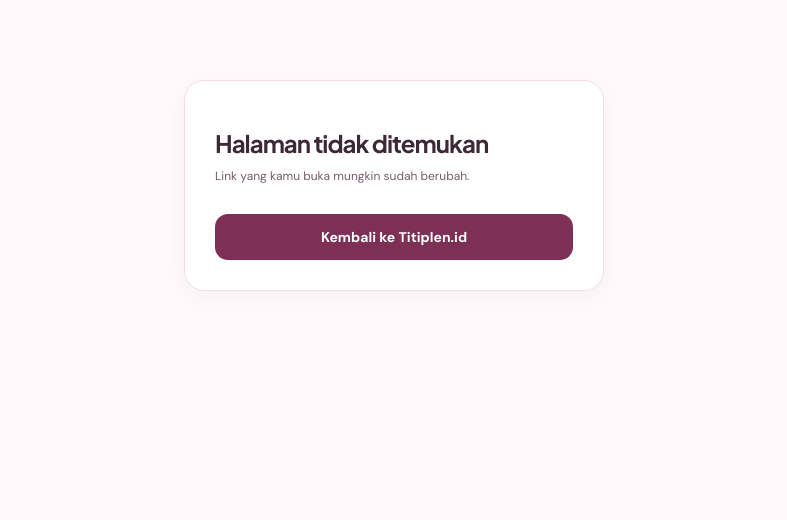
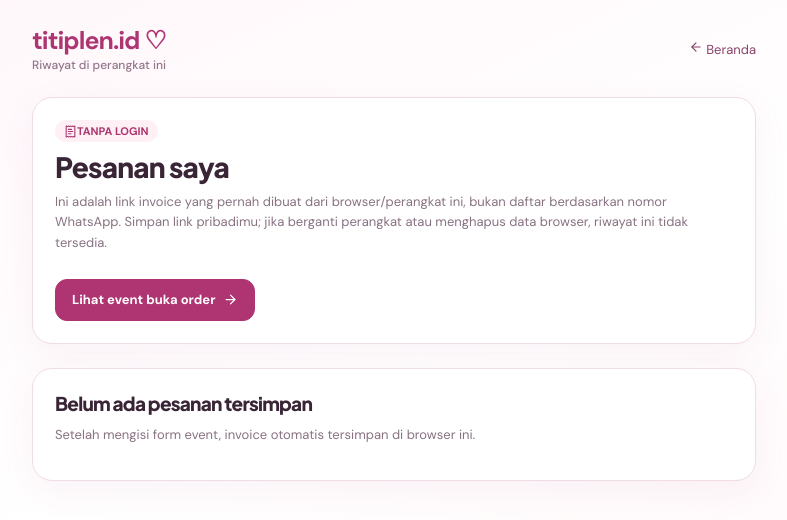
Before and after one commit to tuyulgaul-sketch/Titiplen.id, a Next.js app: page /pesanan in a window 1280 px wide. Before the commit this address had no page. Shown: the top 520 px of the page, without its empty margins (246-1033 px from the left). Built offline with nearby package versions, Linux system fonts and the light colour scheme.

Commit message:
feat: no-login invoice history stored only on customer's own device

```diff
--- /dev/null
+++ b/src/app/pesanan/page.tsx
@@ -0,0 +1,25 @@
+'use client';
+import {useEffect,useState} from 'react';
+import Link from 'next/link';
+import {ArrowLeft,ArrowRight,ReceiptText} from 'lucide-react';
+import '../open-order.css';
+type Saved={token:string;invoice_number:string;event_name:string;created_at:string};
+const KEY='titiplen.open.receipts.v1';
+export default function MyOrders(){
+ const [receipts,setReceipts]=useState<Saved[]>([]);
+ useEffect(()=>{try{const value=JSON.parse(localStorage.getItem(KEY)||'[]');if(Array.isArray(value))setReceipts(value.filter(x=>x&&typeof x.token==='string'));}catch{}},[]);
+ return <main className="oo-page"><div className="oo-shell" style={{maxWidth:760}}>
+  <header className="oo-header"><Link href="/" className="oo-brand">titiplen.id ♡<small>Riwayat di perangkat ini</small></Link><Link href="/" className="oo-back"><ArrowLeft size={14} style={{display:'inline'}}/> Beranda</Link></header>
+  <div className="oo-card"><span className="oo-pill"><ReceiptText size={13}/> TANPA LOGIN</span><h1 className="oo-title">Pesanan saya</h1>
+   <p className="oo-muted">Ini adalah link invoice yang pernah dibuat dari browser/perangkat ini, bukan daftar berdasarkan nomor WhatsApp. Simpan link pribadimu; jika berganti perangkat atau menghapus data browser, riwayat ini tidak tersedia.</p>
+   <Link href="/event" className="oo-button main" style={{marginTop:12}}>Lihat event buka order <ArrowRight size={15}/></Link>
+  </div>
+  <div className="oo-section">
+   {receipts.length===0?<div className="oo-card"><h2>Belum ada pesanan tersimpan</h2><p className="oo-muted">Setelah mengisi form event, invoice otomatis tersimpan di browser ini.</p></div>:receipts.map(r=>
+    <Link href={'/pesanan/'+encodeURIComponent(r.token)} key={r.token} className="oo-card oo-between" style={{display:'flex',marginBottom:12,textDecoration:'none',color:'inherit'}}>
+     <div><span className="oo-pill">INVOICE</span><h2 style={{marginTop:8}}>{r.invoice_number}</h2><div className="oo-muted">{r.event_name} · {new Date(r.created_at).toLocaleDateString('id-ID')}</div></div><ArrowRight size={20} color="#b44380"/>
+    </Link>
+   )}
+  </div>
+ </div></main>;
+}
```
